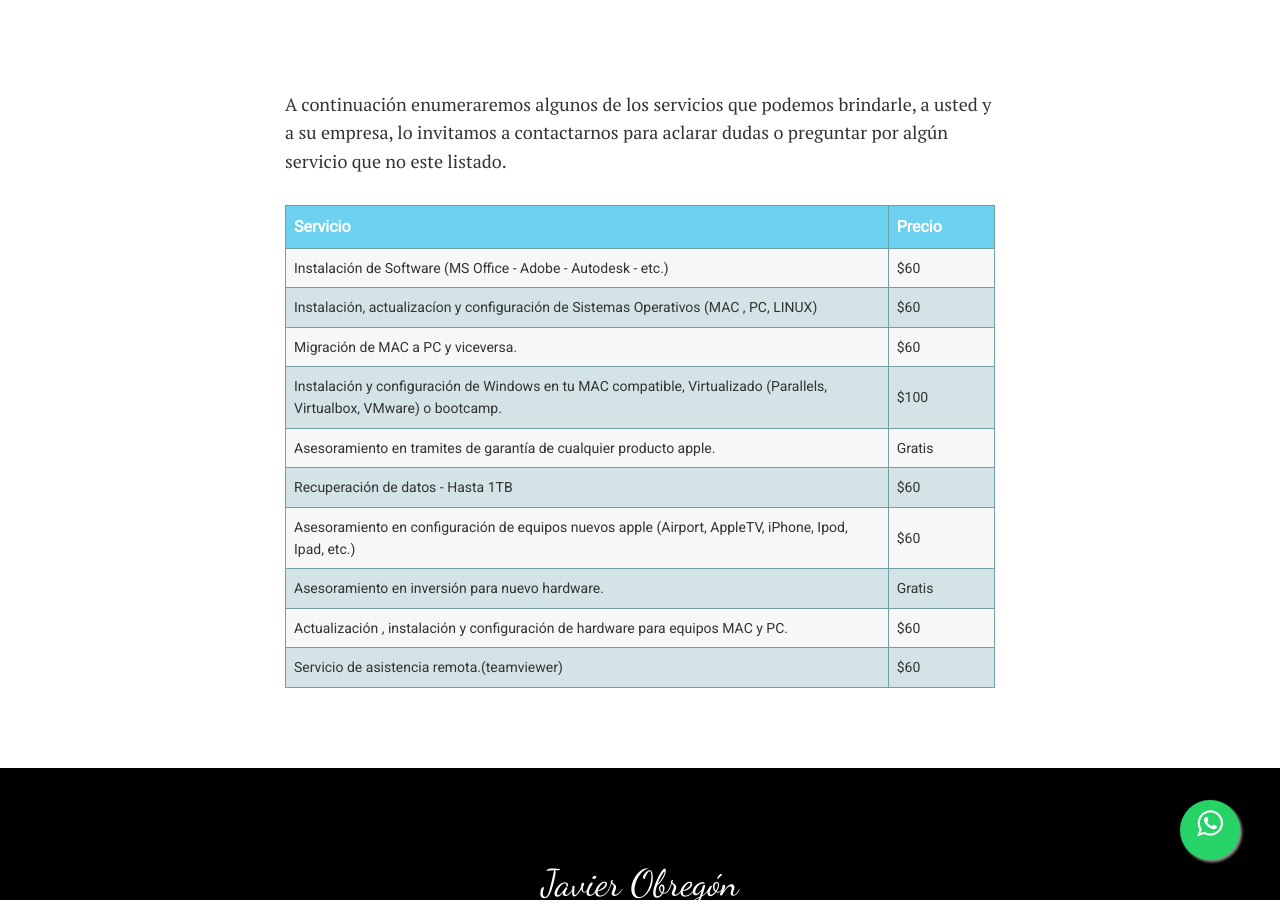
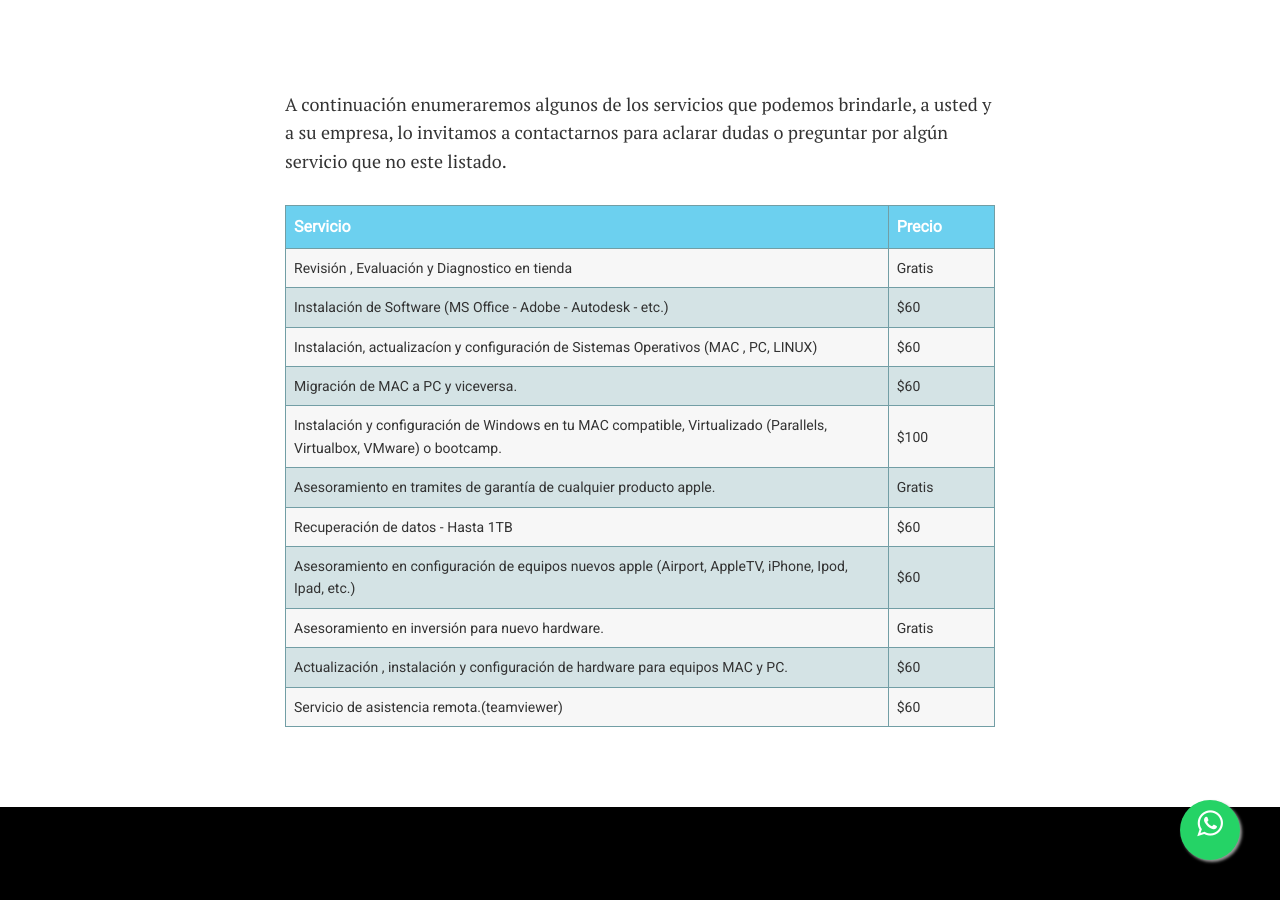
Before and after one commit to jobregonaraujo/jobregonaraujo.github.io, a Jekyll site: the page built from _pages/servicios.md, in a window 1280 px wide and 900 px high, scrolled down 750 px. Built offline with Jekyll 4.4.1, drawn with Linux system fonts in a browser that asks for light colours.

Commit message:
Update servicios.md

```diff
--- a/_pages/servicios.md
+++ b/_pages/servicios.md
@@ -11,6 +11,10 @@ image: servicios.jpg
 <tr>
 <th style='width:85%'>Servicio </th>
 <th>Precio </th>
+</tr>
+<tr>
+<td>Revisión , Evaluación y Diagnostico  en tienda</td>
+<td>Gratis</td>
 </tr>
 <tr>
 <td>Instalación de Software (MS Office - Adobe - Autodesk - etc.) </td>
```
